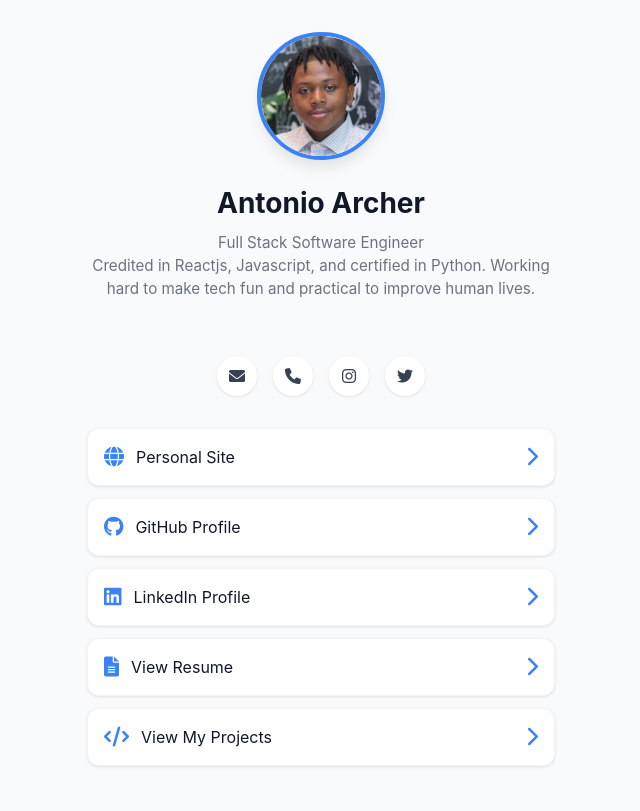
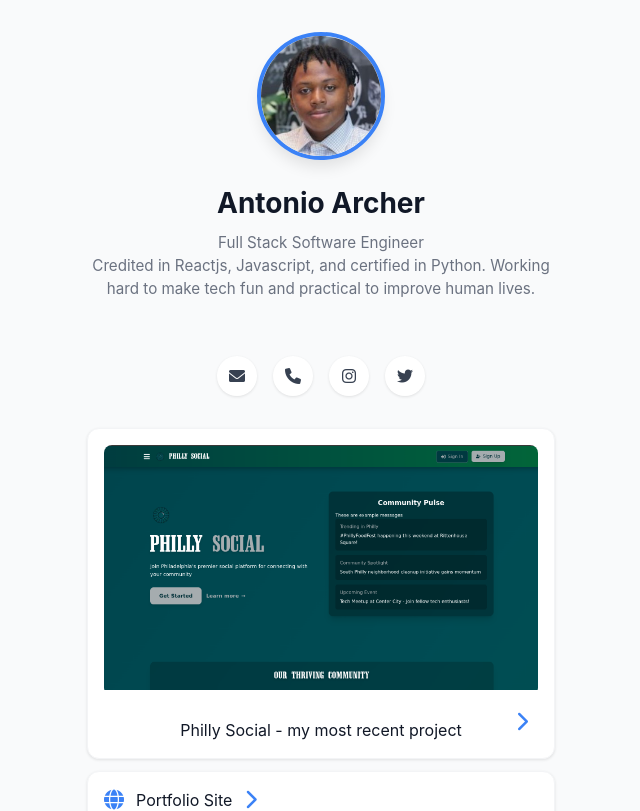
Before and after one commit to AD-Archer/tree, a React (Vite) app: page / in a window 1280 px wide. Shown: the top 811 px of the page, without its empty margins (319-959 px from the left). Built offline with nearby package versions, Linux system fonts and the light colour scheme.

Commit message:
Update to logic to allow linkbuttons to have images, and update to add philly social to link buttons

```diff
--- a/src/components/LinkButtons.jsx
+++ b/src/components/LinkButtons.jsx
@@ -1,10 +1,18 @@
 const LinkButtons = () => {
   const links = [
     {
+      href: "https://phillysocial.adarcher.app",
+      icon: "fas fa-users",
+      text: "Philly Social - my most recent project",
+      name: "phillysocial",
+      image: "/personal/phillysocial.png"
+    },
+    {
       href: "https://www.antonioarcher.com",
       icon: "fa-solid fa-globe",
-      text: "Personal Site",
-      name: "portfolio"
+      text: "Portfolio Site",
+      name: "portfolio",
+
     },
     {
       href: "https://www.github.com/ad-archer",
@@ -29,7 +37,8 @@ const LinkButtons = () => {
       icon: "fas fa-code",
       text: "View My Projects",
       name: "projects"
-    }
+    },
+
   ];
 
   return (
@@ -38,18 +47,72 @@ const LinkButtons = () => {
         <a
           key={index}
           href={link.href}
-          className="link-btn"
+          className={`link-btn ${link.image ? 'with-image' : ''}`}
           target="_blank"
           rel="noopener noreferrer"
           data-link-name={link.name}
         >
-          <div className="link-btn-content">
-            <i className={link.icon}></i>
-            <span>{link.text}</span>
-          </div>
-          <i className="fas fa-chevron-right"></i>
+          {link.image ? (
+            <div className="link-btn-content featured-image">
+              <div className="image-container">
+                <img
+                  src={link.image}
+                  alt={`${link.text}`}
+                  className="link-featured-image"
+                />
+              </div>
+              <span>{link.text}</span>
+              <i className="fas fa-chevron-right arrow-icon"></i>
+            </div>
+          ) : (
+            <div className="link-btn-content">
+              <i className={link.icon}></i>
+              <span>{link.text}</span>
+              <i className="fas fa-chevron-right"></i>
+            </div>
+          )}
         </a>
       ))}
+
+      <style jsx>{`
+        .link-btn.with-image {
+          display: flex;
+          flex-direction: column;
+        }
+
+        .link-btn-content.featured-image {
+          display: flex;
+          flex-direction: column;
+          align-items: center;
+          width: 100%;
+          position: relative;
+        }
+
+        .image-container {
+          width: 100%;
+          margin-bottom: 10px;
+          border-radius: 8px;
+          overflow: hidden;
+        }
+
+        .link-featured-image {
+          width: 100%;
+          aspect-ratio: 16/9;
+          object-fit: cover;
+        }
+
+        .link-btn-content.featured-image .arrow-icon {
+          position: absolute;
+          right: 10px;
+          bottom: 10px;
+        }
+
+        @media (max-width: 768px) {
+          .link-featured-image {
+            aspect-ratio: 3/2;
+          }
+        }
+      `}</style>
     </div>
   );
 };
```
Also changed, not shown: public/personal/phillysocial.png (added).
